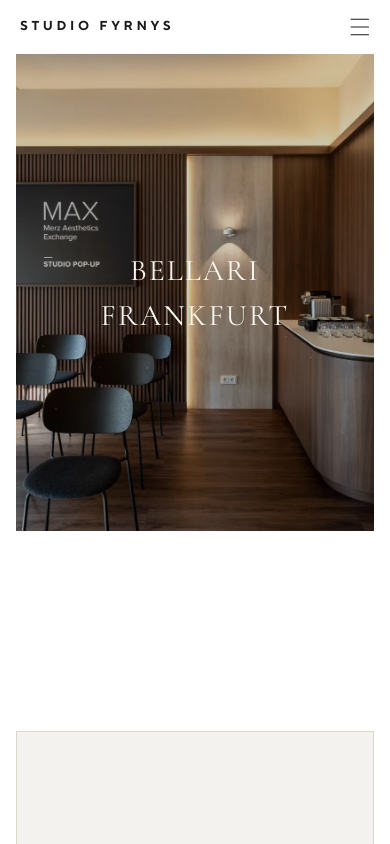
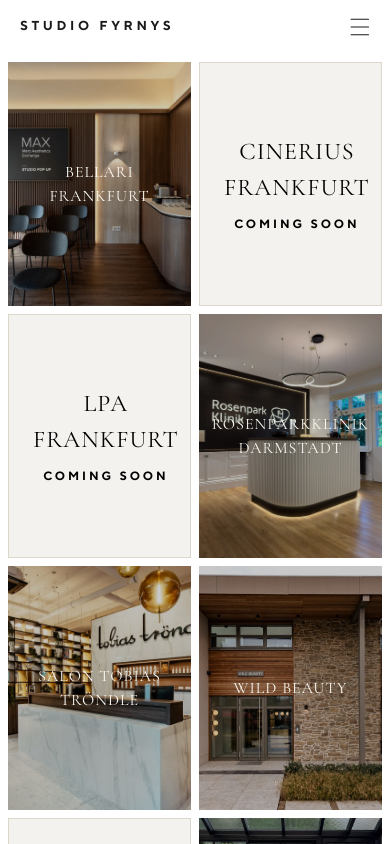
Before and after one commit to dionisbegaj10-cpu/studio-fyrnys-website, a Next.js app: page /projekte in a window 390 px wide. Shown: the top 844 px of the page. Built offline with nearby package versions, Linux system fonts and the light colour scheme.

Commit message:
Show two projects side by side on mobile project overview
Co-Authored-By: Claude Sonnet 5 <noreply@anthropic.com>

```diff
--- a/src/app/globals.css
+++ b/src/app/globals.css
@@ -227,13 +227,14 @@ body {
     background: #fff !important;
   }
   .il-track {
-    display: block !important;
+    display: grid !important;
+    grid-template-columns: repeat(2, 1fr) !important;
     height: auto !important;
-    gap: 0 !important;
+    gap: 8px !important;
     transform: none !important;
     overflow: visible !important;
     background: #fff !important;
-    padding: 0 16px !important;
+    padding: 8px !important;
   }
   .il-item {
     flex: none !important;
@@ -241,7 +242,7 @@ body {
     height: auto !important;
     aspect-ratio: 3 / 4 !important;
     display: block !important;
-    margin-bottom: 200px !important;
+    margin-bottom: 0 !important;
   }
   .il-item:last-child { margin-bottom: 0 !important; }
   .il-item a { position: static !important; height: 100% !important; }
@@ -252,6 +253,7 @@ body {
     object-fit: cover !important;
   }
   .il-item .il-overlay { position: absolute !important; }
+  .il-item .il-overlay p { font-size: 16px !important; letter-spacing: 1px !important; padding: 0 8px !important; }
 }
 
 /* ─── Projekte split layout (kept for reference) ─────────────────── */
```
